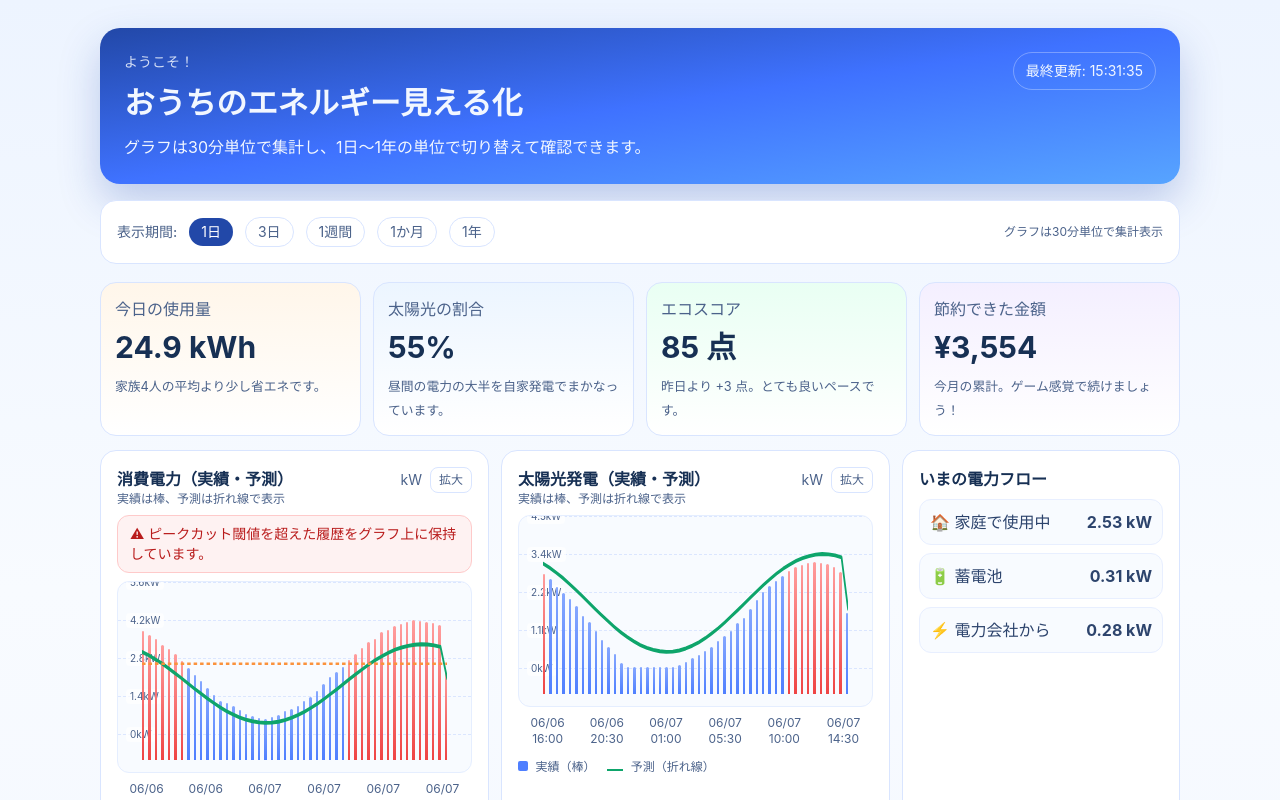
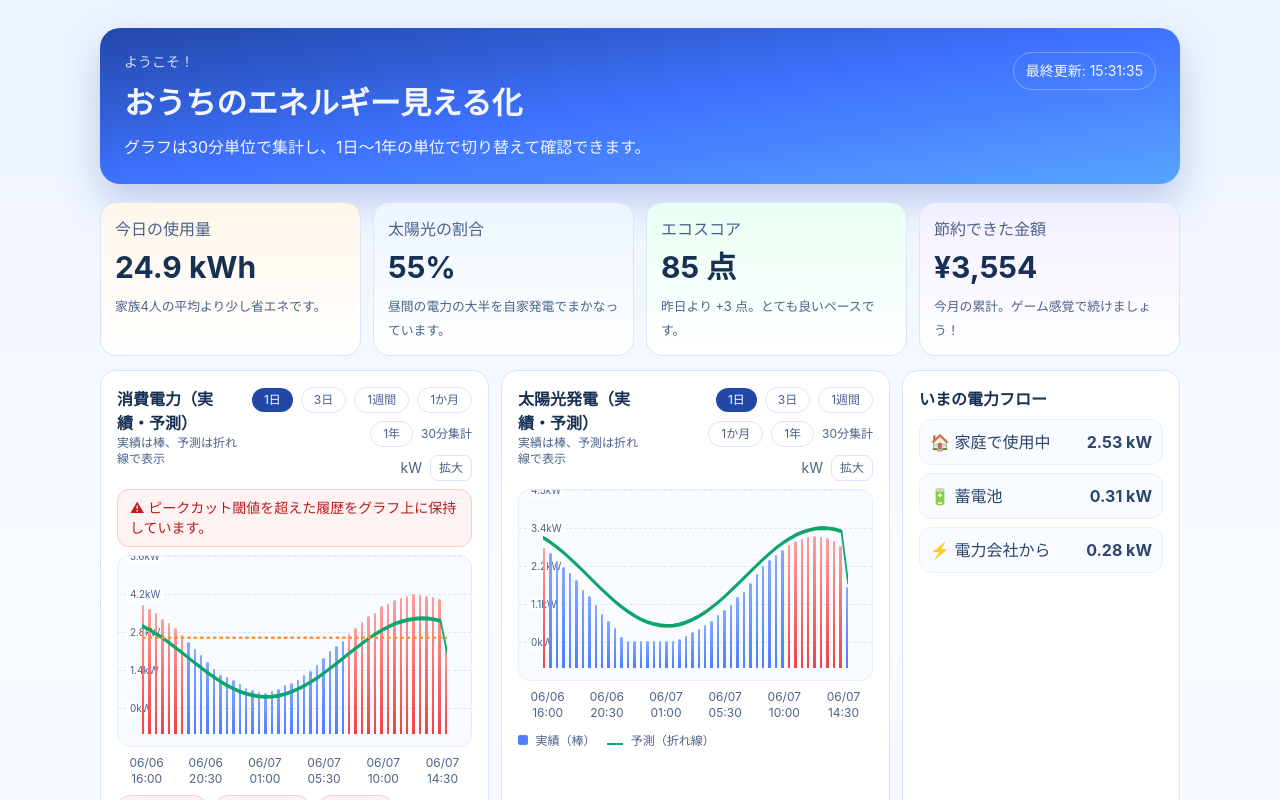
Before and after one commit to matthew77777/test-codex, a Next.js app: page / in a window 1280 px wide. Shown: the top 800 px of the page. Built offline with nearby package versions, Linux system fonts and the light colour scheme.

Commit message:
Move period selectors to top-right of each chart

```diff
--- a/components/charts/mixed-bar-line-chart.tsx
+++ b/components/charts/mixed-bar-line-chart.tsx
@@ -1,6 +1,7 @@
 'use client';
 
 import { useMemo, useState } from 'react';
+import type { ReactNode } from 'react';
 import type { SeriesPoint } from '@/lib/types/metrics';
 
 type Props = {
@@ -9,6 +10,7 @@ type Props = {
   data: SeriesPoint[];
   threshold?: number;
   showThresholdWarning?: boolean;
+  controls?: ReactNode;
 };
 
 const getLinePoints = (values: number[], width: number, height: number, max: number) => {
@@ -46,7 +48,8 @@ export default function MixedBarLineChart({
   unit,
   data,
   threshold,
-  showThresholdWarning = false
+  showThresholdWarning = false,
+  controls
 }: Props) {
   const [expanded, setExpanded] = useState(false);
 
@@ -150,7 +153,9 @@ export default function MixedBarLineChart({
             <h3 className="m-0 text-base font-semibold text-brand-navy">{title}</h3>
             <p className="m-0 text-xs text-brand-sub">実績は棒、予測は折れ線で表示</p>
           </div>
-          <div className="flex items-center gap-2">
+          <div className="flex flex-col items-end gap-2">
+            {controls}
+            <div className="flex items-center gap-2">
             <span className="text-sm text-brand-sub">{unit}</span>
             <button
               type="button"
@@ -159,6 +164,7 @@ export default function MixedBarLineChart({
             >
               拡大
             </button>
+            </div>
           </div>
         </div>
 
--- a/components/dashboard/chart-controls.tsx
+++ b/components/dashboard/chart-controls.tsx
@@ -7,19 +7,19 @@ type Props = {
   options: Option[];
   lookbackSec: number;
   onLookbackChange: (seconds: number) => void;
+  compact?: boolean;
 };
 
-export default function ChartControls({ options, lookbackSec, onLookbackChange }: Props) {
+export default function ChartControls({ options, lookbackSec, onLookbackChange, compact = false }: Props) {
   return (
-    <section className="mt-4 rounded-2xl border border-brand-line bg-white p-4">
-      <div className="flex flex-wrap items-center gap-3">
-        <p className="m-0 text-sm font-medium text-brand-sub">表示期間:</p>
+    <div className={`flex flex-wrap items-center gap-2 ${compact ? 'justify-end' : ''}`}>
+      {!compact ? <p className="m-0 text-sm font-medium text-brand-sub">表示期間:</p> : null}
       {options.map((option) => (
         <button
           key={option.seconds}
           type="button"
           onClick={() => onLookbackChange(option.seconds)}
-            className={`rounded-full px-3 py-1 text-sm ${
+          className={`rounded-full px-3 py-1 text-xs ${
             lookbackSec === option.seconds
               ? 'bg-[#2248a8] text-white'
               : 'border border-brand-line bg-white text-brand-sub hover:bg-[#f5f8ff]'
@@ -28,8 +28,7 @@ export default function ChartControls({ options, lookbackSec, onLookbackChange }
           {option.label}
         </button>
       ))}
-        <span className="ml-auto text-xs text-brand-sub">グラフは30分単位で集計表示</span>
+      <span className="text-xs text-brand-sub">30分集計</span>
     </div>
-    </section>
   );
 }
--- a/components/dashboard/live-dashboard.tsx
+++ b/components/dashboard/live-dashboard.tsx
@@ -109,8 +109,6 @@ export default function LiveDashboard() {
         </p>
       </header>
 
-      <ChartControls options={LOOKBACK_OPTIONS} lookbackSec={lookbackSec} onLookbackChange={setLookbackSec} />
-
       <KpiCards cards={data.cards} />
 
       <section className="mt-3.5 grid grid-cols-[1.4fr_1.4fr_1fr] gap-3 max-lg:grid-cols-1">
@@ -120,12 +118,28 @@ export default function LiveDashboard() {
           data={demandWindow.length ? demandWindow : data.demandSeries}
           threshold={data.threshold.peakCutKw}
           showThresholdWarning
+          controls={
+            <ChartControls
+              options={LOOKBACK_OPTIONS}
+              lookbackSec={lookbackSec}
+              onLookbackChange={setLookbackSec}
+              compact
+            />
+          }
         />
 
         <MixedBarLineChart
           title="太陽光発電（実績・予測）"
           unit="kW"
           data={solarWindow.length ? solarWindow : data.solarSeries}
+          controls={
+            <ChartControls
+              options={LOOKBACK_OPTIONS}
+              lookbackSec={lookbackSec}
+              onLookbackChange={setLookbackSec}
+              compact
+            />
+          }
         />
 
         <InfoPanels flow={data.flow} tips={data.tips} />
```
Also changed, not shown: 1 other file (tests, documents, lock files or other folders). Lines whose indentation alone changed are shown as unchanged.
